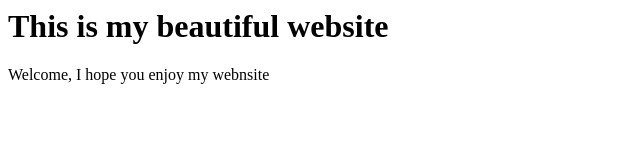
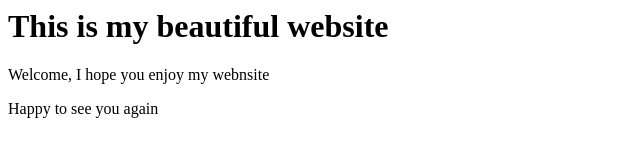
Before and after one commit to addyys-world/my-repo, a plain HTML site: page index.html in a window 1280 px wide. Shown: the whole page, without its empty margins (0-640 px from the left). Drawn offline with Linux system fonts and the light colour scheme.

Commit message:
added feature

```diff
--- a/index.html
+++ b/index.html
@@ -2,4 +2,5 @@
 <title>This is my website</title>
 <h1>This is my beautiful website</h1>
 <p>Welcome, I hope you enjoy my webnsite</p>
+<p>Happy to see you again</p>
 </html>
```
